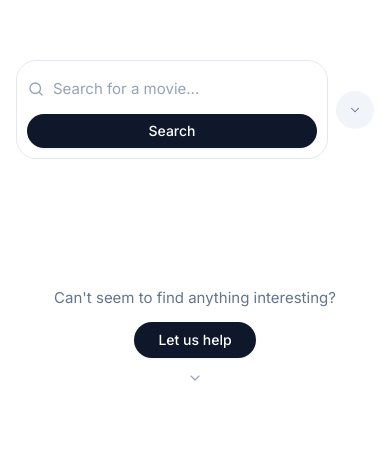
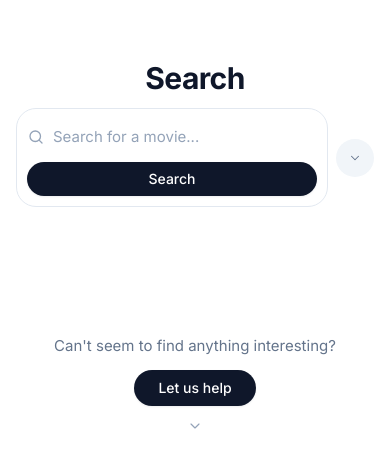
Before and after one commit to iti101/movieDatabase2.5, a React (Vite) app: page / in a window 390 px wide. Shown: the part 852-1320 px from the top of the page. Built offline with nearby package versions, Linux system fonts and the light colour scheme.

Commit message:
Add Search page title heading with responsive typography.

```diff
--- a/src/pages/SearchPage.css
+++ b/src/pages/SearchPage.css
@@ -59,9 +59,23 @@
 .search-page__top {
   width: 100%;
   max-width: 42rem;
+  display: flex;
+  flex-direction: column;
+  align-items: center;
+  gap: 1rem;
   transition:
     transform 0.45s ease,
     max-width 0.45s ease;
+}
+
+.search-page__title {
+  margin: 0;
+  font-size: clamp(2.25rem, 5vw, 3.25rem);
+  font-weight: 700;
+  line-height: 1.15;
+  letter-spacing: -0.02em;
+  color: #0f172a;
+  text-align: center;
 }
 
 .search-page--active .search-page__top {
@@ -199,7 +213,22 @@
     gap: 0.5rem;
   }
 
+  .search-page__top {
+    gap: 0.75rem;
+  }
+
+  .search-page__title {
+    font-size: clamp(1.875rem, 7.5vw, 2.5rem);
+    line-height: 1.2;
+  }
+
   .search-page__help {
     margin-top: clamp(5rem, 16vh, 8rem);
   }
 }
+
+@media (max-width: 380px) {
+  .search-page__title {
+    font-size: clamp(1.625rem, 8vw, 1.875rem);
+  }
+}
--- a/src/pages/SearchPage.jsx
+++ b/src/pages/SearchPage.jsx
@@ -249,6 +249,7 @@ export default function SearchPage({ embedded = false, onLetUsHelp }) {
     <div className={pageClassName}>
       <div className="search-page__content">
         <div className="search-page__top">
+          <h2 className="search-page__title">Search</h2>
           <div className="search-page__search-field">
             <SearchBar
               value={inputValue}
```
